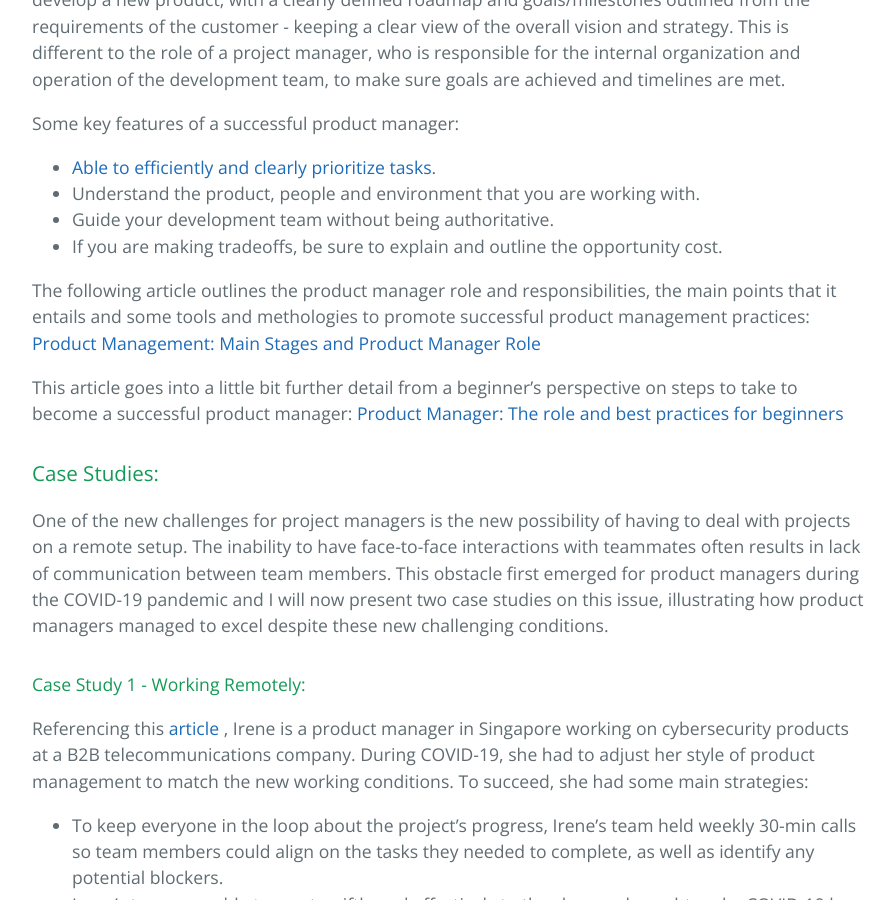
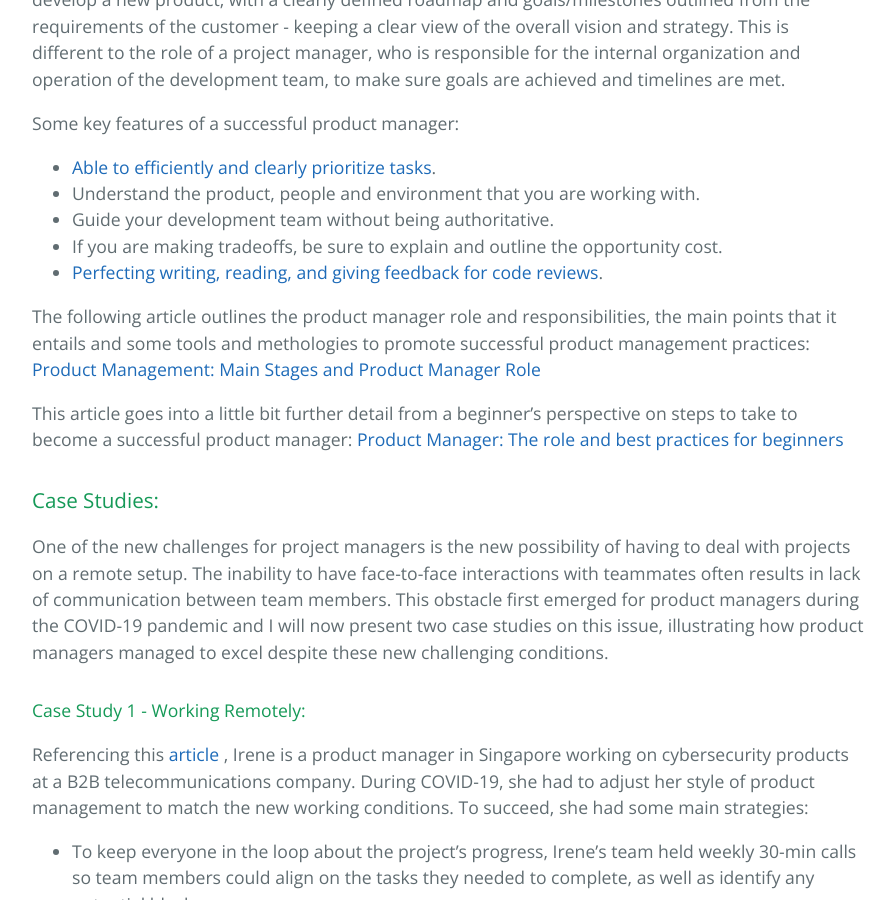
Before and after one commit to learning-software-engineering/learning-software-engineering.github.io, a Jekyll site: the page built from Topics/Product_Management.md, in a window 1280 px wide and 900 px high, scrolled down 524 px. Shown: the whole window, without its empty margins (192-1086 px from the left). Built offline with Jekyll 4.4.1, drawn with Linux system fonts in a browser that asks for light colours; our own code applies the rules of GitHub Pages for plain Markdown files.

Commit message:
added entry for code review document

```diff
--- a/Topics/Product_Management.md
+++ b/Topics/Product_Management.md
@@ -8,6 +8,7 @@ Some key features of a successful product manager:
 * Understand the product, people and environment that you are working with.
 * Guide your development team without being authoritative.
 * If you are making tradeoffs, be sure to explain and outline the opportunity cost.
+* [Perfecting writing, reading, and giving feedback for code reviews](./Product_Management/Code-Review-Best-Practices.md).
 
  The following article outlines the product manager role and responsibilities, the main points that it entails and some tools and methologies to promote successful product management practices: [Product Management: Main Stages and Product Manager Role](https://www.altexsoft.com/blog/business/product-management-main-stages-and-product-manager-role/#:~:text=Product%20management%20is%20a%20process,development%2C%20marketing%2C%20and%20sales.)
 
```
Also changed, not shown: Topics/Product_Management/Code_Review_Best_Practices.md (renamed from Topics/Product_Management/Code-Review-Best-Practices.md).
